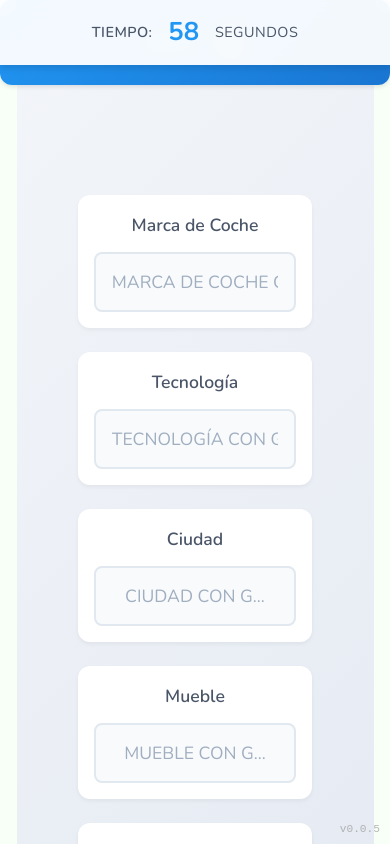
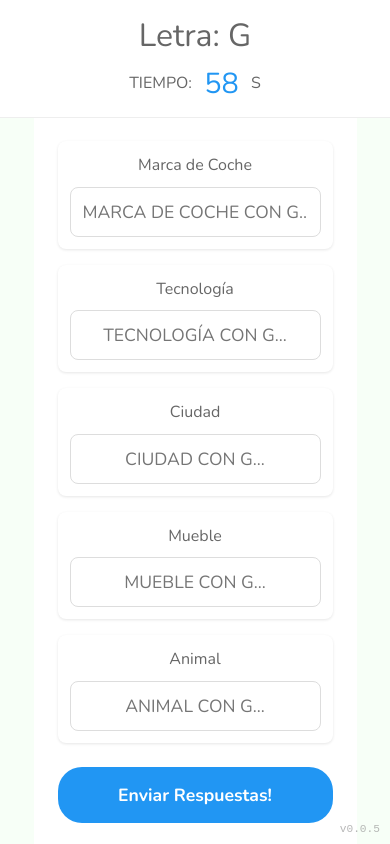
Before and after one commit to fmazzoli89/tutti-frutti, a React (Vite) app: page / in a window 390 px wide. Both pictures are taken after a click on the button "¡Comenzar Juego!". Built offline with nearby package versions, Linux system fonts and the light colour scheme; no server answers.

Commit message:
Refactor UI components and styling for improved layout and responsiveness

```diff
--- a/src/components/Game.tsx
+++ b/src/components/Game.tsx
@@ -28,12 +28,20 @@ const Game: React.FC = () => {
       {status === 'playing' && (
         <>
           <div className="sticky-header">
-            <div className="current-letter">
-              Letra: <span className="letter">{currentLetter}</span>
+            <div className="header-content">
+              <div className="current-letter">
+                Letra: {currentLetter}
+              </div>
+              <div className="timer-container">
+                <span className="timer-label">TIEMPO:</span>
+                <Timer timeLeft={timeLeft} />
+                <span className="timer-unit">S</span>
+              </div>
             </div>
-            <Timer timeLeft={timeLeft} />
           </div>
-          <GameScreen />
+          <div className="game-content">
+            <GameScreen />
+          </div>
         </>
       )}
       {status === 'validating' && (
--- a/src/components/GameScreen.tsx
+++ b/src/components/GameScreen.tsx
@@ -23,10 +23,7 @@ const GameScreen: React.FC = () => {
 
   return (
     <div className="game-screen">
-      <div className="game-header">
-        <div className="timer">Tiempo: {formatTime(timeLeft)}</div>
-        <div className="current-letter">Letra: <span>{currentLetter}</span></div>
-      </div>
+
 
       <form onSubmit={handleSubmit} className="game-form">
         <div className="categories-container">
--- a/src/components/Timer.tsx
+++ b/src/components/Timer.tsx
@@ -15,9 +15,7 @@ const Timer: React.FC<TimerProps> = ({ timeLeft }) => {
   return (
     <div className={`timer-container ${getTimerColor()}`}>
       <div className="timer-content">
-        <span className="timer-label">Tiempo:</span>
         <span className="timer-value">{timeLeft}</span>
-        <span className="timer-unit">segundos</span>
       </div>
     </div>
   );
--- a/src/styles/Game.css
+++ b/src/styles/Game.css
@@ -1,11 +1,6 @@
 .game-container {
-  display: flex;
-  flex-direction: column;
   min-height: 100vh;
-  padding: 0;
-  margin: 0;
-  width: 100%;
-  background: linear-gradient(135deg, #f5f7fa 0%, #e4e9f2 100%);
+  background: #f8f9fa;
 }
 
 .sticky-header {
@@ -13,205 +8,127 @@
   top: 0;
   left: 0;
   right: 0;
-  z-index: 1000;
-  display: flex;
-  flex-direction: column;
-  align-items: center;
-  background: transparent;
+  background: white;
+  padding: 10px 0;
+  border-bottom: 1px solid #eee;
+  text-align: center;
 }
 
-.sticky-header .current-letter {
-  margin: 0;
-  width: 100%;
-  padding: 12px;
-  background: linear-gradient(135deg, #2196f3 0%, #1976d2 100%);
-  color: white;
-  font-size: 1.2rem;
+.header-content {
+  max-width: 800px;
+  margin: 0 auto;
+}
+
+.current-letter {
+  font-size: 2rem;
+  color: #666;
+}
+
+.timer-container {
   display: flex;
   align-items: center;
   justify-content: center;
-  gap: 8px;
-  box-shadow: 0 2px 4px rgba(0, 0, 0, 0.1);
-}
-
-.sticky-header .letter {
-  font-weight: 800;
-  font-size: 1.8rem;
+  color: #666;
 }
 
 .game-content {
-  flex: 1;
-  width: 100%;
   max-width: 800px;
-  margin: 120px auto 20px;
+  margin: 120px auto 0;
   padding: 20px;
-  box-sizing: border-box;
-}
-
-.start-screen {
-  display: flex;
-  flex-direction: column;
-  align-items: center;
-  justify-content: center;
-  min-height: 100vh;
-  text-align: center;
-  padding: 2rem;
-  background: linear-gradient(135deg, #f5f7fa 0%, #e4e9f2 100%);
-}
-
-.game-title {
-  font-size: 4rem;
-  color: #2196f3;
-  margin-bottom: 1.5rem;
-  text-shadow: 2px 2px 4px rgba(0, 0, 0, 0.1);
-  font-weight: 800;
-  letter-spacing: -1px;
-}
-
-.game-description {
-  font-size: 1.3rem;
-  line-height: 1.6;
-  color: #4a5568;
-  margin-bottom: 2.5rem;
-  max-width: 600px;
-}
-
-.start-button {
-  background-color: #2196f3;
-  color: white;
-  border: none;
-  padding: 1.2rem 3rem;
-  font-size: 1.4rem;
-  border-radius: 12px;
-  cursor: pointer;
-  transition: all 0.3s ease;
-  box-shadow: 0 4px 6px rgba(33, 150, 243, 0.2);
-  font-weight: 600;
-}
-
-.start-button:hover {
-  background-color: #1976d2;
-  transform: translateY(-2px);
-  box-shadow: 0 6px 12px rgba(33, 150, 243, 0.3);
-}
-
-.loading-screen {
-  display: flex;
-  flex-direction: column;
-  align-items: center;
-  justify-content: center;
-  min-height: 100vh;
-  text-align: center;
-  padding: 2rem;
-  background: linear-gradient(135deg, #f5f7fa 0%, #e4e9f2 100%);
-}
-
-.loading-screen h2 {
-  color: #4a5568;
-  margin-bottom: 2rem;
-  font-size: 2rem;
-  font-weight: 600;
-}
-
-.current-letter {
-  text-align: center;
-  font-size: 1.6rem;
-  margin: 100px auto 2rem;
-  background: linear-gradient(135deg, #2196f3 0%, #1976d2 100%);
-  color: white;
-  padding: 1.5rem 3rem;
-  border-radius: 12px;
-  display: inline-block;
-  box-shadow: 0 4px 6px rgba(33, 150, 243, 0.2);
-  position: relative;
-  z-index: 1;
-}
-
-.current-letter .letter {
-  font-weight: 800;
-  font-size: 2.8rem;
-  margin-left: 0.8rem;
-  text-shadow: 1px 1px 2px rgba(0, 0, 0, 0.1);
 }
 
 .categories-container {
-  display: grid;
-  grid-template-columns: repeat(auto-fit, minmax(250px, 1fr));
-  gap: 1.5rem;
-  padding: 1.5rem;
-  margin-top: 120px;
-  position: relative;
-  z-index: 1;
+  display: flex;
+  flex-direction: column;
+  gap: 20px;
 }
 
 .category-input {
   background: white;
-  padding: 1.5rem;
-  border-radius: 12px;
-  box-shadow: 0 2px 4px rgba(0, 0, 0, 0.05);
-  transition: transform 0.2s ease, box-shadow 0.2s ease;
-}
-
-.category-input:hover {
-  transform: translateY(-2px);
-  box-shadow: 0 4px 8px rgba(0, 0, 0, 0.1);
+  padding: 16px;
+  border-radius: 8px;
+  box-shadow: 0 1px 3px rgba(0, 0, 0, 0.1);
 }
 
 .category-input label {
-  font-weight: 600;
-  color: #4a5568;
-  font-size: 1.1rem;
-  margin-bottom: 0.8rem;
   display: block;
+  color: #666;
+  margin-bottom: 8px;
 }
 
 .category-input input {
   width: 100%;
-  padding: 1rem;
-  border: 2px solid #e2e8f0;
+  padding: 12px;
+  border: 1px solid #ddd;
   border-radius: 8px;
   font-size: 1.1rem;
-  transition: all 0.3s ease;
-  background-color: #f8fafc;
 }
 
-.category-input input:focus {
-  outline: none;
-  border-color: #2196f3;
-  background-color: white;
-  box-shadow: 0 0 0 3px rgba(33, 150, 243, 0.1);
+.submit-button {
+  width: 100%;
+  max-width: 400px;
+  padding: 16px;
+  background: #2196f3;
+  color: white;
+  border: none;
+  border-radius: 24px;
+  font-size: 1.1rem;
+  margin: 24px auto 0;
+  display: block;
+  cursor: pointer;
 }
 
-.category-input input::placeholder {
-  color: #a0aec0;
+.submit-button:disabled {
+  background: #ccc;
+}
+
+.score-display {
+  display: flex;
+  justify-content: center;
+  gap: 24px;
+  margin-bottom: 16px;
+}
+
+.score-item {
+  display: flex;
+  flex-direction: column;
+  align-items: center;
+}
+
+.score-icon {
+  width: 32px;
+  height: 32px;
+  border-radius: 50%;
+  display: flex;
+  align-items: center;
+  justify-content: center;
+  margin-bottom: 4px;
+}
+
+.score-value {
+  font-size: 1.2rem;
+  font-weight: bold;
+  color: #333;
 }
 
 @media (max-width: 768px) {
-  .game-title {
-    font-size: 3rem;
+  .header-content {
+    padding: 0 16px;
   }
 
-  .game-description {
-    font-size: 1.1rem;
-    padding: 0 1rem;
+  .game-content {
+    padding: 16px;
   }
 
   .categories-container {
-    grid-template-columns: 1fr;
-    padding: 1rem;
+    gap: 16px;
   }
 
   .category-input {
-    padding: 1rem;
+    padding: 12px;
   }
 
-  .current-letter {
-    margin: 80px auto 1.5rem;
-    padding: 1.2rem 2rem;
-    font-size: 1.4rem;
-  }
-
-  .current-letter .letter {
-    font-size: 2.4rem;
+  .category-input input {
+    padding: 12px;
   }
 }
--- a/src/styles/GameScreen.css
+++ b/src/styles/GameScreen.css
@@ -1,10 +1,36 @@
 .game-screen {
+  width: 100%;
+}
+
+.game-form {
+  width: 100%;
+  max-width: 800px;
+  margin: 0 auto;
+}
+
+.categories-container {
   width: 100%;
   display: flex;
   flex-direction: column;
-  align-items: center;
-  padding: 0.5rem;
+  gap: 20px;
+}
+
+.category-input {
+  width: 100%;
+}
+
+.category-input input {
+  width: 100%;
+  padding: 12px;
+  border: 1px solid #ddd;
+  border-radius: 8px;
+  font-size: 1.1rem;
   text-align: center;
+  background-color: rgb(255, 255, 255);
+}
+
+.uppercase-input {
+  text-transform: uppercase;
 }
 
 .game-header {
@@ -35,55 +61,6 @@
   font-weight: bold;
   margin-left: 0.5rem;
   color: var(--accent-color);
-}
-
-.game-form {
-  width: 100%;
-  display: flex;
-  flex-direction: column;
-  align-items: center;
-  max-width: 800px;
-  margin: 0 auto;
-}
-
-.categories-container {
-  width: 100%;
-  display: flex;
-  flex-direction: column;
-  gap: 1rem;
-  margin-bottom: 1.5rem;
-  align-items: center;
-}
-
-.category-input {
-  display: flex;
-  flex-direction: column;
-  width: 80%;
-  align-items: center;
-  text-align: center;
-  margin: 0 auto;
-}
-
-.category-input label {
-  margin-bottom: 0.5rem;
-  font-weight: bold;
-  color: var(--text-color);
-  text-align: center;
-  width: 100%;
-}
-
-.category-input input {
-  width: 100%;
-  padding: 0.75rem;
-  border: 1px solid #ddd;
-  border-radius: 4px;
-  font-size: 1rem;
-  text-align: center;
-  box-sizing: border-box;
-}
-
-.uppercase-input {
-  text-transform: uppercase;
 }
 
 .submit-button {
@@ -120,10 +97,6 @@
     justify-content: space-between;
   }
 
-  .categories-container {
-    margin-bottom: 2rem;
-  }
-
   .submit-button {
     max-width: 300px;
   }
--- a/src/styles/Timer.css
+++ b/src/styles/Timer.css
@@ -1,97 +1,49 @@
 .timer-container {
-  position: fixed;
-  top: 0;
-  left: 0;
-  right: 0;
-  z-index: 1000;
-  background-color: rgba(255, 255, 255, 0.95);
-  backdrop-filter: blur(8px);
-  box-shadow: 0 4px 6px rgba(0, 0, 0, 0.1);
-  transition: all 0.3s ease;
+  display: flex;
+  align-items: center;
+  gap: 8px;
+  font-size: 1.1rem;
+  color: #666;
 }
 
 .timer-content {
-  max-width: 800px;
-  margin: 0 auto;
-  padding: 16px 20px;
   display: flex;
   align-items: center;
-  justify-content: center;
-  gap: 12px;
-  font-size: 1.3rem;
+  gap: 4px;
 }
 
 .timer-label {
-  font-weight: 600;
-  color: #4a5568;
-  text-transform: uppercase;
-  letter-spacing: 0.5px;
-  font-size: 1rem;
+  color: #666;
 }
 
 .timer-value {
-  font-weight: 800;
-  font-size: 1.8rem;
+  font-size: 2rem;
+  color: #2196f3;
   min-width: 2.5ch;
-  text-align: center;
-  color: #2196f3;
-  font-variant-numeric: tabular-nums;
 }
 
 .timer-unit {
-  color: #4a5568;
-  font-weight: 500;
-  font-size: 1rem;
-  text-transform: uppercase;
-  letter-spacing: 0.5px;
+  color: #666;
 }
 
 .timer-yellow {
-  background: linear-gradient(to right, rgba(255, 243, 205, 0.95), rgba(255, 238, 186, 0.95));
-  animation: pulse-yellow 2s infinite;
+  color: #ff9800;
 }
 
 .timer-red {
-  background: linear-gradient(to right, rgba(248, 215, 218, 0.95), rgba(245, 198, 203, 0.95));
-  animation: pulse-red 1s infinite;
-}
-
-@keyframes pulse-yellow {
-  0% {
-    box-shadow: 0 4px 6px rgba(255, 193, 7, 0.2);
-  }
-  50% {
-    box-shadow: 0 4px 12px rgba(255, 193, 7, 0.4);
-  }
-  100% {
-    box-shadow: 0 4px 6px rgba(255, 193, 7, 0.2);
-  }
-}
-
-@keyframes pulse-red {
-  0% {
-    box-shadow: 0 4px 6px rgba(220, 53, 69, 0.2);
-  }
-  50% {
-    box-shadow: 0 4px 12px rgba(220, 53, 69, 0.4);
-  }
-  100% {
-    box-shadow: 0 4px 6px rgba(220, 53, 69, 0.2);
-  }
+  color: #f44336;
 }
 
 @media (max-width: 768px) {
-  .timer-content {
-    padding: 12px 16px;
-    font-size: 1.1rem;
+  .timer-container {
+    font-size: 1rem;
   }
 
   .timer-value {
-    font-size: 1.6rem;
+    font-size: 1.8rem;
   }
 
-  .timer-label,
   .timer-unit {
-    font-size: 0.9rem;
+    font-size: 1rem;
   }
 }
--- a/src/styles/index.css
+++ b/src/styles/index.css
@@ -46,7 +46,7 @@ body {
 @media (min-width: 768px) {
   .app {
     max-width: 800px;
-    padding: 2rem;
+    padding: 1rem;
   }
 }
 
```
Also changed, not shown: src/components/ResultsScreen.tsx (+4 -9 lines), src/styles/ResultsScreen.css (+39 -66 lines).
